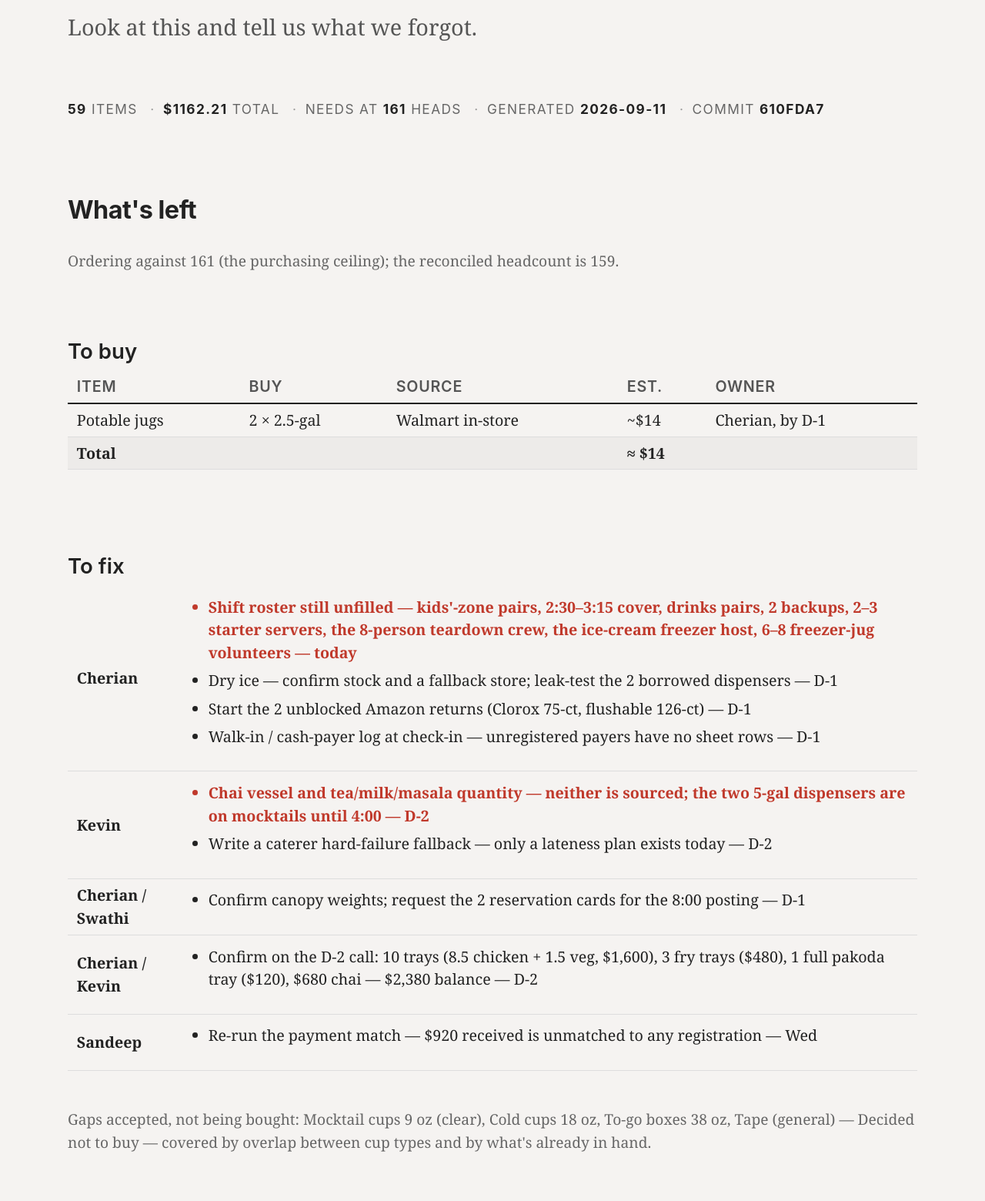
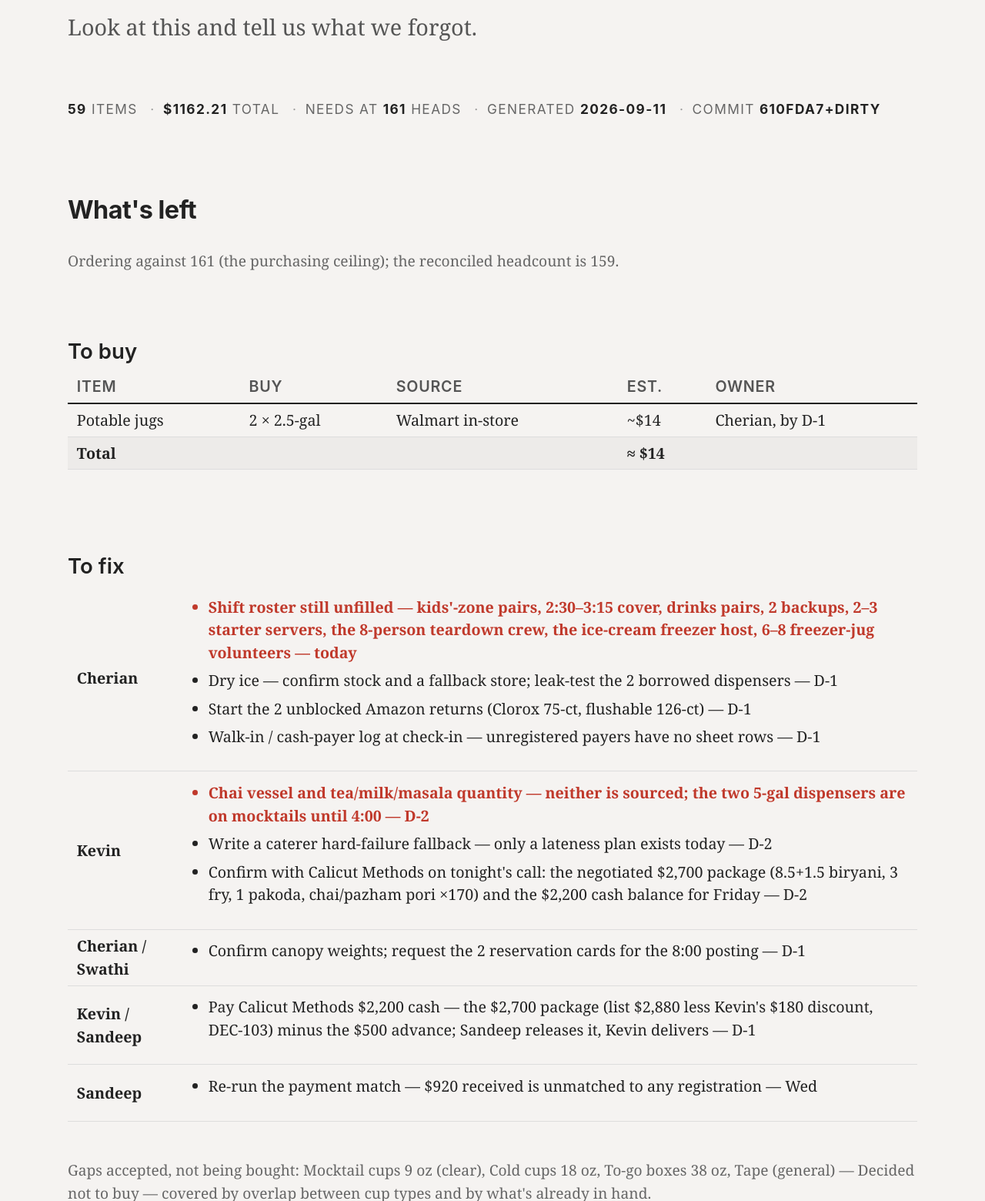
Before and after one commit to cherian/xmec-meet26-supplies, a plain HTML site: page index.html in a window 1280 px wide. Shown: the part 182-1742 px from the top of the page at 77% size. Drawn offline with Linux system fonts and the light colour scheme; a web font is replaced by a local one.

Commit message:
publish: Calicut Methods package discount, $2,700 all-in / $2,200 due D-1 (DEC-103, build 610fda7+dirty)

```diff
--- a/index.html
+++ b/index.html
@@ -2754,7 +2754,7 @@
   <header>
     <h1>What we bought</h1>
     <p class="intro">Look at this and tell us what we forgot.</p>
-    <p class="stat-dateline"><span><b>59</b> items</span> <span><b>$1162.21</b> total</span> <span>needs at <b>161</b> heads</span> <span>generated <b>2026-09-11</b></span> <span>commit <b>610fda7</b></span></p>
+    <p class="stat-dateline"><span><b>59</b> items</span> <span><b>$1162.21</b> total</span> <span>needs at <b>161</b> heads</span> <span>generated <b>2026-09-11</b></span> <span>commit <b>610fda7+dirty</b></span></p>
   </header>
 
   <section>
@@ -2784,15 +2784,15 @@
         </tr>
         <tr>
           <td><strong>Kevin</strong></td>
-          <td><ul><li class="fix-critical">Chai vessel and tea/milk/masala quantity — neither is sourced; the two 5-gal dispensers are on mocktails until 4:00 — D-2</li><li>Write a caterer hard-failure fallback — only a lateness plan exists today — D-2</li></ul></td>
+          <td><ul><li class="fix-critical">Chai vessel and tea/milk/masala quantity — neither is sourced; the two 5-gal dispensers are on mocktails until 4:00 — D-2</li><li>Write a caterer hard-failure fallback — only a lateness plan exists today — D-2</li><li>Confirm with Calicut Methods on tonight&#39;s call: the negotiated $2,700 package (8.5+1.5 biryani, 3 fry, 1 pakoda, chai/pazham pori ×170) and the $2,200 cash balance for Friday — D-2</li></ul></td>
         </tr>
         <tr>
           <td><strong>Cherian / Swathi</strong></td>
           <td><ul><li>Confirm canopy weights; request the 2 reservation cards for the 8:00 posting — D-1</li></ul></td>
         </tr>
         <tr>
-          <td><strong>Cherian / Kevin</strong></td>
-          <td><ul><li>Confirm on the D-2 call: 10 trays (8.5 chicken + 1.5 veg, $1,600), 3 fry trays ($480), 1 full pakoda tray ($120), $680 chai — $2,380 balance — D-2</li></ul></td>
+          <td><strong>Kevin / Sandeep</strong></td>
+          <td><ul><li>Pay Calicut Methods $2,200 cash — the $2,700 package (list $2,880 less Kevin&#39;s $180 discount, DEC-103) minus the $500 advance; Sandeep releases it, Kevin delivers — D-1</li></ul></td>
         </tr>
         <tr>
           <td><strong>Sandeep</strong></td>
```
